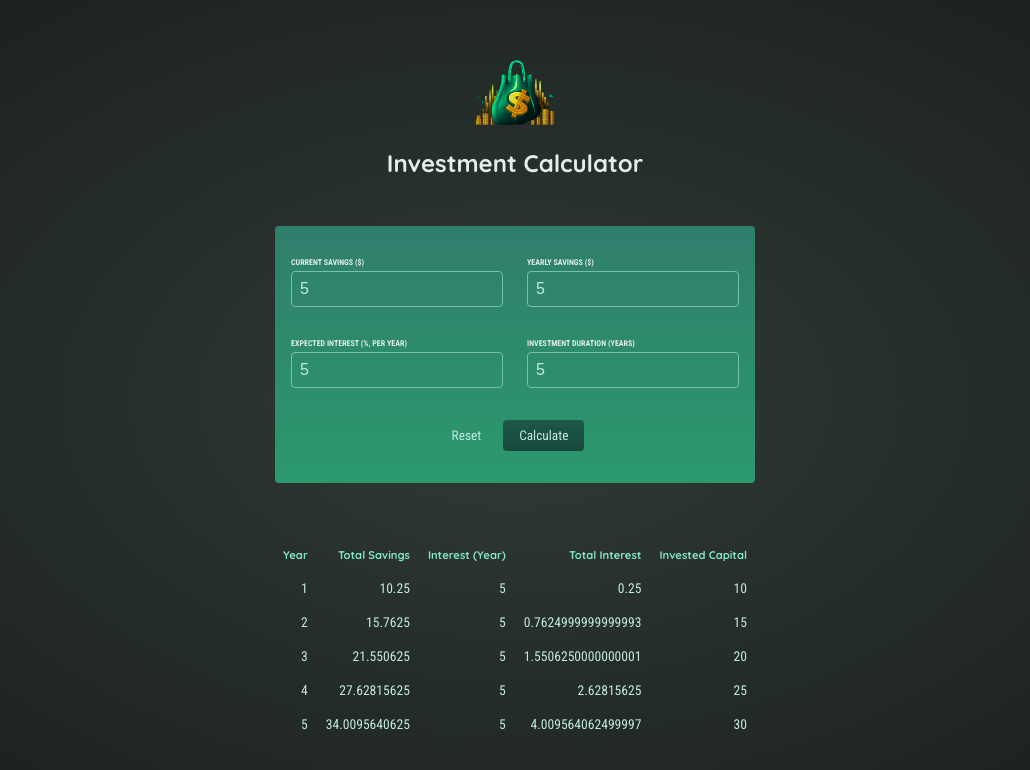
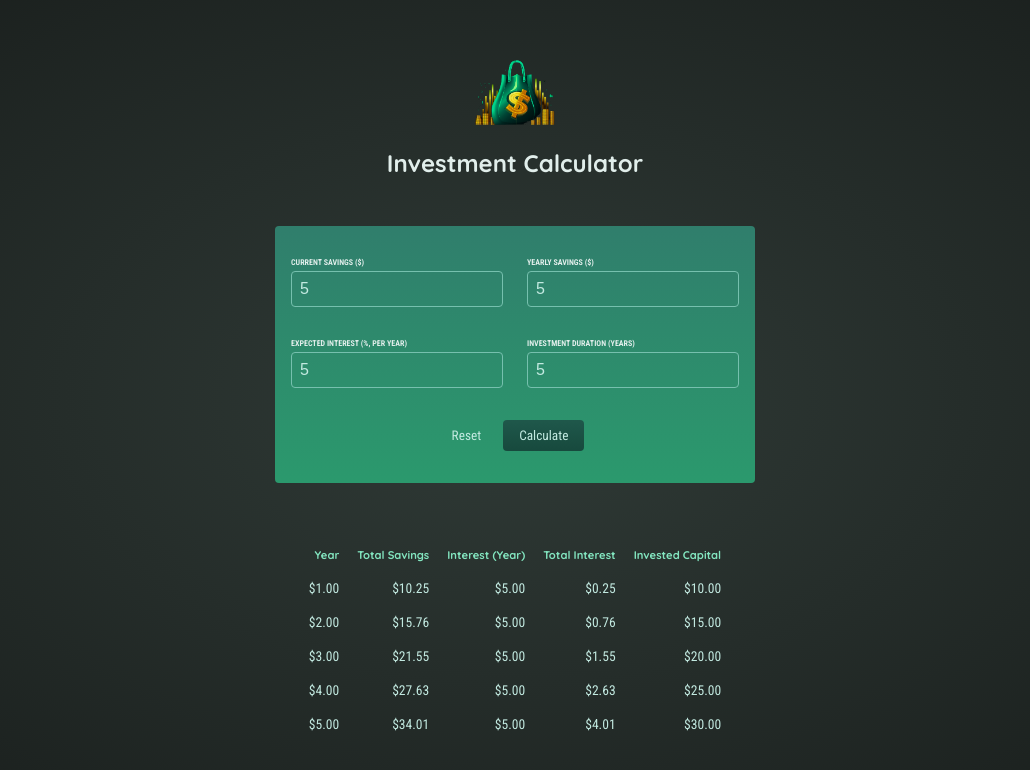
Before and after one commit to ChenBri/Investment-Calculator, a React (Create React App) app: page / in a window 1280 px wide. Both pictures are taken after typing "5", "5", "5", "5" into the empty fields and a click on the button "Calculate". Shown: the top 770 px of the page, without its empty margins (125-1155 px from the left). Built offline with nearby package versions, Linux system fonts and the light colour scheme.

Commit message:
Added currency formatter

```diff
--- a/src/components/InvestItem.js
+++ b/src/components/InvestItem.js
@@ -1,17 +1,28 @@
 const InvestItem = (props) => {
   let data = props.data;
-
+  const formatter = new Intl.NumberFormat("en-US", {
+    style: "currency",
+    currency: "USD",
+    minimumFractionDigits: 2,
+    maximumFractionDigits: 2,
+  });
   return (
     <tr>
-      <td>{data.year}</td>
-      <td>{data.savingsEndOfYear}</td>
-      <td>{data.yearlyContribution}</td>
+      <td>{formatter.format(data.year)}</td>
+      <td>{formatter.format(data.savingsEndOfYear)}</td>
+      <td>{formatter.format(data.yearlyContribution)}</td>
       <td>
-        {data.savingsEndOfYear -
-          props.currentSavings -
-          data.yearlyContribution * data.year}
+        {formatter.format(
+          data.savingsEndOfYear -
+            props.currentSavings -
+            data.yearlyContribution * data.year,
+        )}
       </td>
-      <td>{props.currentSavings + data.yearlyContribution * data.year}</td>
+      <td>
+        {formatter.format(
+          props.currentSavings + data.yearlyContribution * data.year,
+        )}
+      </td>
     </tr>
   );
 };
```
